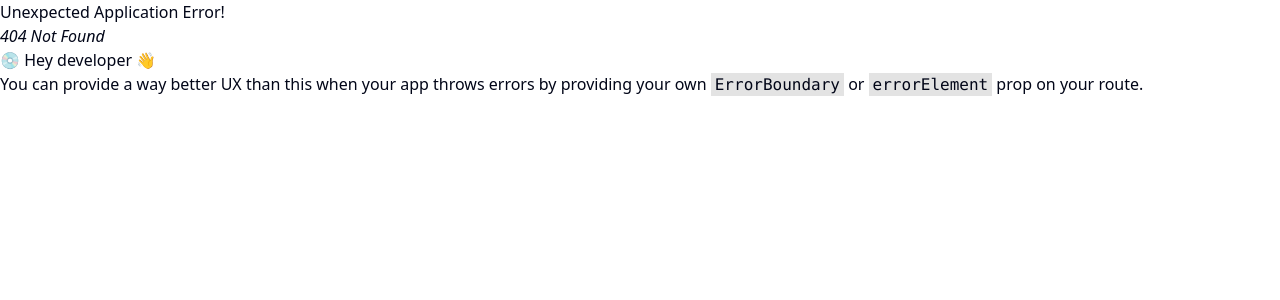
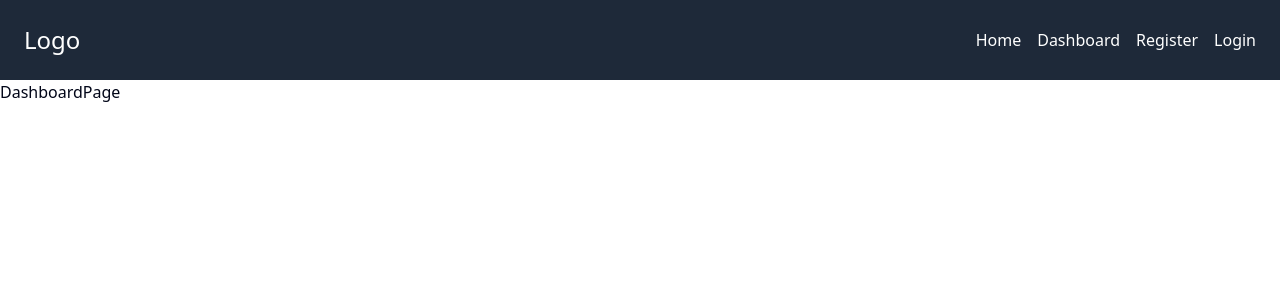
Before and after one commit to Abdalla-00/BlogApp, a React app in the folder frontend/: page /Dashboard in a window 1280 px wide. Before the commit this address had no page. Shown: the top 300 px of the page. Built offline with nearby package versions, Linux system fonts and the light colour scheme; the HTML template or start-up script is replaced by a standard one.

Commit message:
add header component

```diff
--- a/frontend/src/App.jsx
+++ b/frontend/src/App.jsx
@@ -1,12 +1,13 @@
 import { Outlet } from "react-router-dom";
+import HeaderPage from "./components/HeaderPage";
 
 
 
 function App() {
   return (
     <>
-      <h1 className="bg-amber-400 text-white text-center p-5">hello am apdala</h1>
 
+    <HeaderPage/>
       <Outlet/>
     </>
   );
--- /dev/null
+++ b/frontend/src/components/HeaderPage.jsx
@@ -0,0 +1,32 @@
+import React from "react";
+import { Link } from "react-router-dom";
+
+const HeaderPage = () => {
+  return (
+    <>
+      <header className="bg-gray-800 text-white flex justify-between  items-center p-6 cursor-pointer">
+        <div className="text-2xl">
+          <Link to="/">Logo</Link>
+        </div>
+        <nav>
+          <ul className="flex space-x-4 ">
+            <li>
+              <Link to="/">Home</Link>
+            </li>
+            <li>
+              <Link to="/Dashboard">Dashboard</Link>
+            </li>
+            <li>
+              <Link to="/registar">Registe</Link>r
+            </li>
+            <li>
+              <Link to="/LoginPage">Login</Link>
+            </li>
+          </ul>
+        </nav>
+      </header>
+    </>
+  );
+};
+
+export default HeaderPage;
--- a/frontend/src/main.jsx
+++ b/frontend/src/main.jsx
@@ -5,6 +5,7 @@ import App from "./App.jsx";
 import { createBrowserRouter, RouterProvider } from "react-router-dom";
 import RegistarPage from "./page/registarPage";
 import LoginPage from "./page/LoginPage";
+import DashboardPage from "./page/DashboardPage";
 
 const router = createBrowserRouter([
   {
@@ -19,6 +20,10 @@ const router = createBrowserRouter([
         path: "/LoginPage",
         element: <LoginPage />,
       },
+      {
+        path: "/Dashboard",
+        element: <DashboardPage/>,
+      }
     ],
   },
 ]);
--- /dev/null
+++ b/frontend/src/page/DashboardPage.jsx
@@ -0,0 +1,9 @@
+import React from 'react'
+
+const DashboardPage = () => {
+  return (
+    <div>DashboardPage</div>
+  )
+}
+
+export default DashboardPage
```
